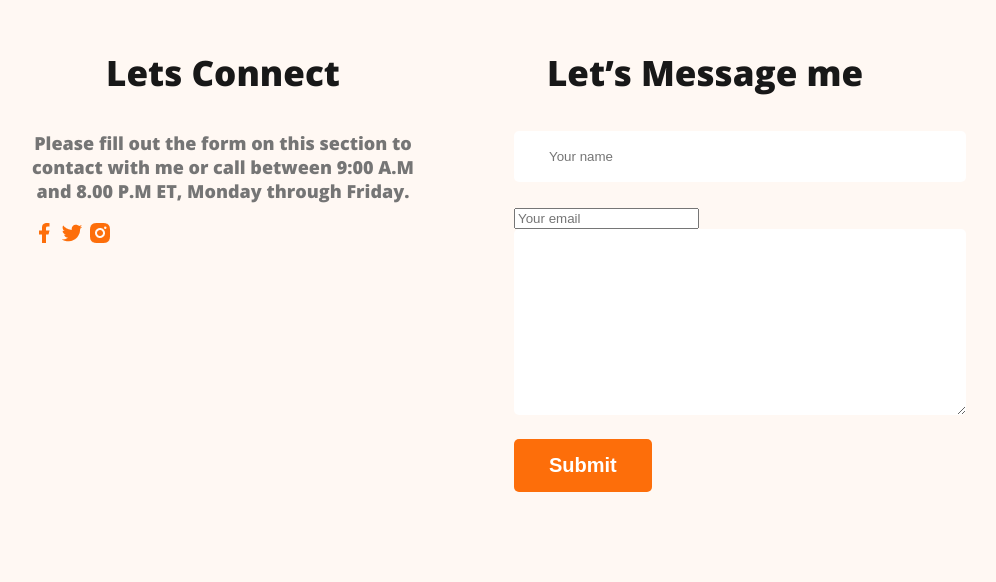
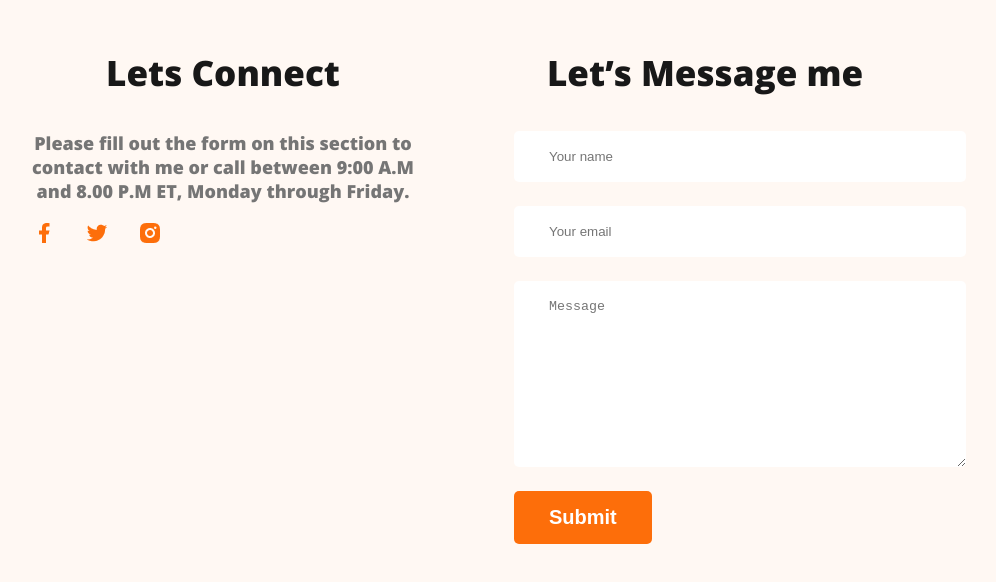
Before and after one commit to rakib299/web-developer-porto, a plain HTML site: page index.html in a window 1280 px wide. Shown: the part 3327-3909 px from the top of the page, without its empty margins (176-1172 px from the left). Drawn offline with nearby package versions, Linux system fonts and the light colour scheme.

Commit message:
finished footer section

```diff
--- a/index.html
+++ b/index.html
@@ -176,7 +176,7 @@
             <form class="contact" action="">
                 <input type="text" name="" placeholder="Your name" id="">
                 <input type="email" placeholder="Your email" name="" id="">
-                <textarea name="" id="" cols="30" rows="10"></textarea>
+                <textarea name="" id="" cols="30" rows="10" placeholder="Message"></textarea>
                 <input class="pri-button" type="submit" value="Submit">
             </form>
         </div>
--- a/styles/style.css
+++ b/styles/style.css
@@ -206,8 +206,11 @@ footer {
 .footer-column {
     width: 50%;
 }
+.social-links a{
+    margin-right: 25px;
+}
 
-.contact input[type="text"],
+.contact input[type="text"], .contact input[type="email"],
 textarea {
     display: block;
     margin-bottom: 24px;
```
